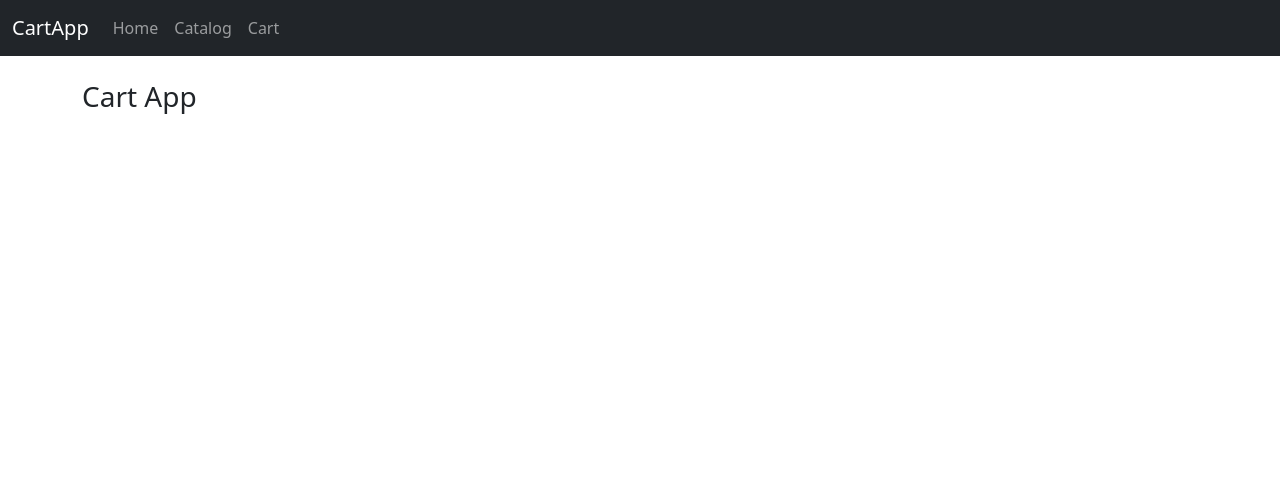
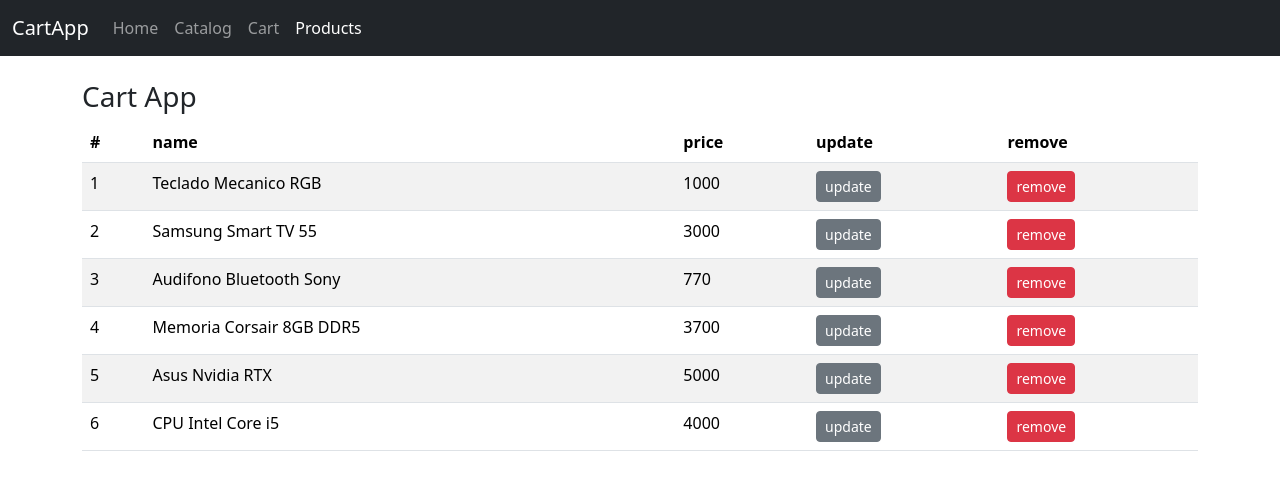
Before and after one commit to JaredSantiag/CartAppFront, a React (Vite) app: page /list in a window 1280 px wide. Shown: the top 490 px of the page. Built offline with nearby package versions, Linux system fonts and the light colour scheme.

Commit message:
Lista de productos

```diff
--- a/src/components/Navbar.jsx
+++ b/src/components/Navbar.jsx
@@ -3,22 +3,25 @@ import { NavLink } from "react-router-dom"
 export const Navbar = () => {
 
     return <>
-        <nav class="navbar navbar-expand-lg navbar-dark bg-dark">
-            <div class="container-fluid">
-                <a class="navbar-brand" href="#">CartApp</a>
-                <button class="navbar-toggler" type="button" data-bs-toggle="collapse" data-bs-target="#navbarNav" aria-controls="navbarNav" aria-expanded="false" aria-label="Toggle navigation">
-                    <span class="navbar-toggler-icon"></span>
+        <nav className="navbar navbar-expand-lg navbar-dark bg-dark">
+            <div className="container-fluid">
+                <a className="navbar-brand" href="#">CartApp</a>
+                <button className="navbar-toggler" type="button" data-bs-toggle="collapse" data-bs-target="#navbarNav" aria-controls="navbarNav" aria-expanded="false" aria-label="Toggle navigation">
+                    <span className="navbar-toggler-icon"></span>
                 </button>
-                <div class="collapse navbar-collapse" id="navbarNav">
-                    <ul class="navbar-nav">
-                        <li class="nav-item">
+                <div className="collapse navbar-collapse" id="navbarNav">
+                    <ul className="navbar-nav">
+                        <li className="nav-item">
                             <NavLink className={'nav-link'} to="/">Home</NavLink>
                         </li>
-                        <li class="nav-item">
+                        <li className="nav-item">
                             <NavLink className={'nav-link'} to="/catalog">Catalog</NavLink>
                         </li>
-                        <li class="nav-item">
+                        <li className="nav-item">
                             <NavLink className={'nav-link'} to="/cart">Cart</NavLink>
+                        </li>
+                        <li className="nav-item">
+                            <NavLink className={'nav-link'} to="/list">Products</NavLink>
                         </li>
                     </ul>
                 </div>
--- /dev/null
+++ b/src/components/ProductRow.jsx
@@ -0,0 +1,19 @@
+export const ProductRow = ({ id,name,price }) => {
+    return (
+        <tr>
+            <td>{id}</td>
+            <td>{name}</td>
+            <td>{price}</td>
+            <td>
+                <button type="button" className="btn btn-secondary btn-sm">
+                    update
+                </button>
+            </td>
+            <td>
+                <button type="button" className="btn btn-danger btn-sm">
+                    remove
+                </button>
+            </td>
+        </tr>
+    )
+}
--- /dev/null
+++ b/src/components/ProductsList.jsx
@@ -0,0 +1,32 @@
+import { getProducts } from "../services/productService";
+import { ProductRow } from "./ProductRow";
+
+export const ProductsList = () => {
+
+    const products = getProducts();
+
+    return (
+        <table className="table table-hover table-striped">
+            <thead>
+                <tr>
+                    <th>#</th>
+                    <th>name</th>
+                    <th>price</th>
+                    <th>update</th>
+                    <th>remove</th>
+                </tr>
+            </thead>
+            <tbody>
+                {
+                    products.map(({id, name, price}) => (
+                        <ProductRow
+                        key={id}
+                        id={id}
+                        name={name}
+                        price={price} />
+                    ))
+                }
+            </tbody>
+        </table>
+    )
+}
--- a/src/routes/CartRoutes.jsx
+++ b/src/routes/CartRoutes.jsx
@@ -1,6 +1,7 @@
 import { Navigate, Route, Routes } from "react-router-dom"
 import { CatalogView } from "../components/CatalogView"
 import { CartView } from "../components/CartView"
+import { ProductsList } from "../components/ProductsList"
 
 export const CartRoutes = ({handlerAddProductCart, cartItems, handlerDeleteCart}) => {
     return (
@@ -24,6 +25,11 @@ export const CartRoutes = ({handlerAddProductCart, cartItems, handlerDeleteCart}
             <Route
                 path='/'
                 element={<Navigate to={'/catalog'} />} />
+
+            <Route
+                path='list'
+                element={<ProductsList/>}
+            />
         </Routes>
     )
 }
```
Also changed, not shown: src/components/ProductForm.jsx (added, +7 -0 lines).
